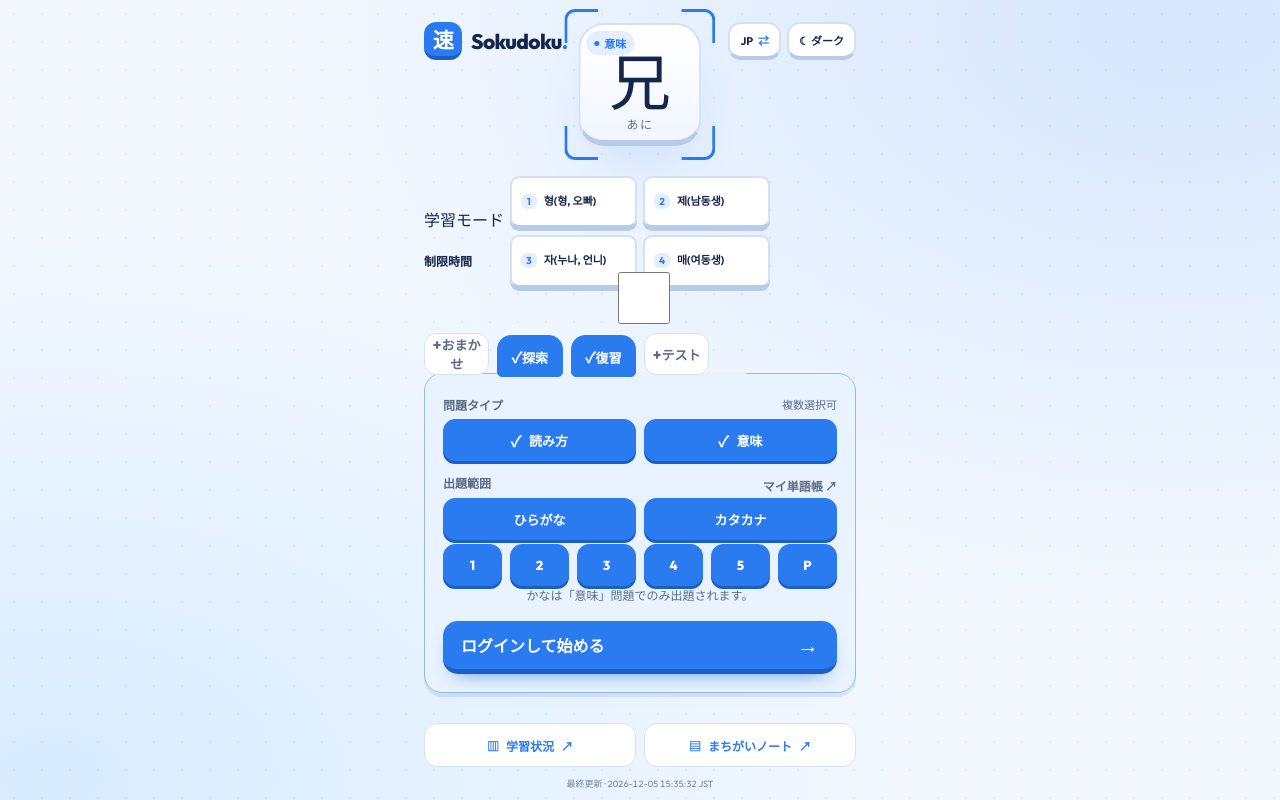
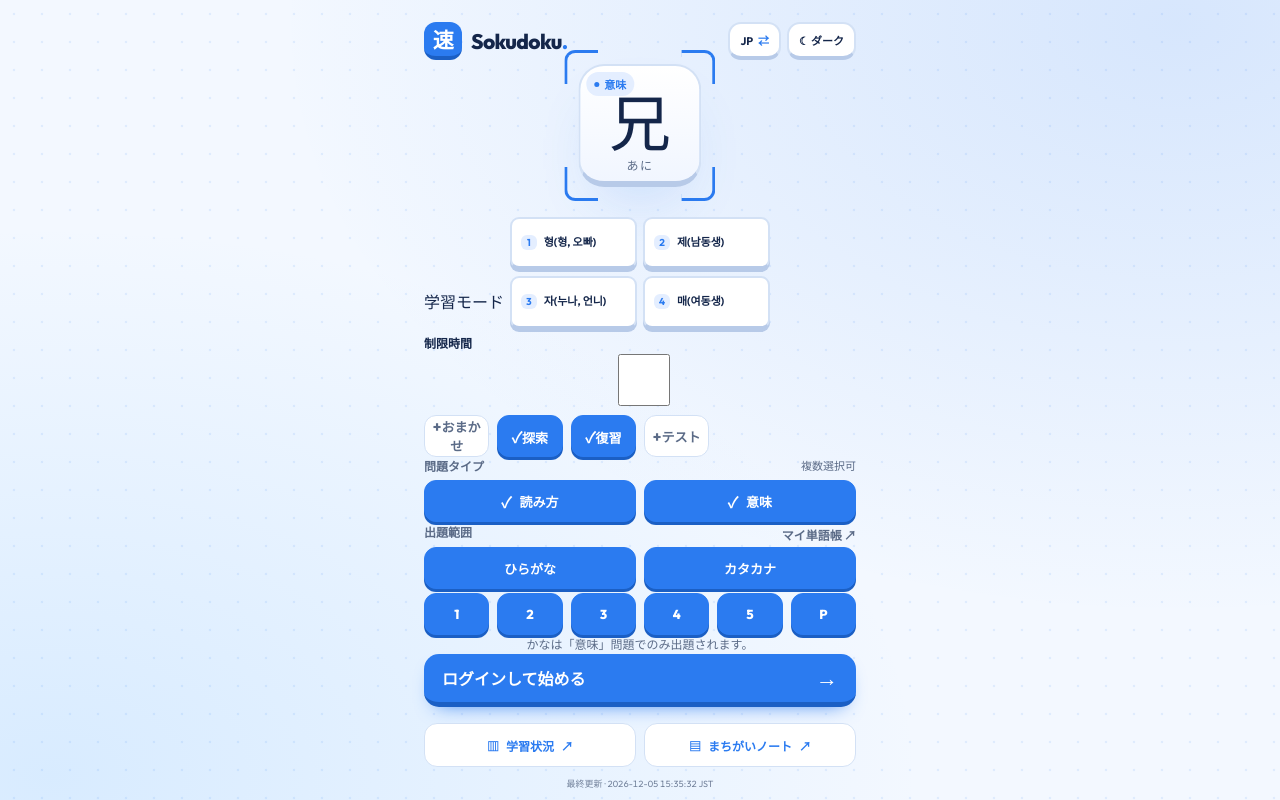
Before and after one commit to leedevjp/Sokudoku, a Next.js app: page / in a window 1280 px wide. Built offline with nearby package versions, Linux system fonts and the light colour scheme; no server answers.

Commit message:
refactor(home): remove overlapping folder/button overrides from legacy CSS

```diff
--- a/styles/home-compact.css
+++ b/styles/home-compact.css
@@ -405,128 +405,5 @@
   .home-shell .home-visual { margin-top: 6px; }
 }
 
-
-/* The selected training mode is a raised folder tab. The other controls live
-   on its matching pastel folder surface, not inside a thin outline. All four
-   mode buttons keep the same four-column grid and exact tap dimensions. */
-.home-mode-folder {
-  --folder-surface: #e9f3ff;
-  --folder-border: #98b9e9;
-  --folder-shadow: rgb(41 106 179 / 12%);
-  position: relative;
-  min-width: 0;
-}
-.home-mode-folder.folder-auto {
-  --folder-surface: #e7ffe6;
-  --folder-border: #92dcb0;
-  --folder-shadow: rgb(67 161 94 / 14%);
-}
-.home-mode-folder.folder-exam {
-  --folder-surface: #fff4d4;
-  --folder-border: #e7cc76;
-  --folder-shadow: rgb(165 129 39 / 14%);
-}
-.home-mode-folder .home-folder-tabs {
-  position: relative;
-  z-index: 2;
-}
-.home-shell .home-actions .home-folder-tabs .training-modes {
-  position: relative;
-  z-index: 4;
-  margin-bottom: 0;
-}
-.home-mode-folder .home-folder-body {
-  position: relative;
-  z-index: 1;
-  min-width: 0;
-  margin-top: -2px;
-  padding: clamp(12px, 2.4vw, 18px);
-  padding-top: clamp(16px, 3vw, 22px);
-  border: 1.5px solid var(--folder-border);
-  border-radius: 18px;
-  background: var(--folder-surface);
-  box-shadow: 0 4px 0 var(--folder-shadow), 0 12px 24px -22px var(--folder-shadow);
-}
-.home-mode-folder .home-folder-body .home-setting-group:not(:last-child) {
-  margin-bottom: 12px;
-}
-.home-mode-folder .home-folder-body .home-launch-group {
-  margin-top: 16px;
-}
-.home-mode-folder .home-folder-body .training-levels:last-child {
-  margin-bottom: 0;
-}
-.home-mode-folder .home-folder-body .kana-hint {
-  margin-bottom: 0;
-}
-/* The selected folder tab sits slightly over the body to visually join them.
-   Manual's joint backdrop remains behind two full-size independent buttons. */
-.home-mode-folder .home-folder-tabs .training-modes > button[aria-pressed="true"] {
-  border-radius: 14px 14px 5px 5px;
-  position: relative;
-  z-index: 4;
-  transform: translateY(2px);
-  box-shadow: none;
-}
-.home-mode-folder.folder-manual .training-mode-pair-frame {
-  background: var(--folder-surface);
-  border-color: var(--folder-border);
-  border-radius: 17px 17px 2px 2px;
-  margin-bottom: -3px;
-}
-.home-mode-folder.folder-auto .training-mode-pair-frame,
-.home-mode-folder.folder-exam .training-mode-pair-frame {
-  border-color: var(--line);
-}
-.home-mode-folder.folder-exam .training-mode-exam[aria-pressed="true"] {
-  background: linear-gradient(155deg, #fff5ae, #f6da75 84%);
-  border-color: #d9b95b;
-  color: #634910;
-}
-.home-mode-folder.folder-exam .home-folder-body .primary {
-  background: linear-gradient(155deg, #ffe79a, #f2d273);
-  color: #634910;
-  border-bottom-color: #c5a64e;
-  box-shadow: 0 8px 18px -13px #b68e33;
-}
-/* Small flat bridges mask the panel's top border under the active tab,
-   making it look like the tab and folder are cut from one piece. */
-.home-mode-folder .home-folder-tabs::after {
-  content: "";
-  position: absolute;
-  bottom: -3px;
-  height: 6px;
-  background: var(--folder-surface);
-  z-index: 3;
-  pointer-events: none;
-}
-.home-mode-folder.folder-auto .home-folder-tabs::after {
-  left: 0;
-  width: calc((100% - 24px) / 4);
-}
-.home-mode-folder.folder-manual .home-folder-tabs::after {
-  left: calc((100% - 24px) / 4 + 8px);
-  width: calc((100% - 24px) / 2 + 8px);
-}
-.home-mode-folder.folder-exam .home-folder-tabs::after {
-  right: 0;
-  width: calc((100% - 24px) / 4);
-}
-.home-actions > .home-secondary-actions {
-  margin-top: 22px;
-}
-@media (min-height: 921px) {
-  .home-shell .home-actions > .home-secondary-actions {
-    margin-top: 0;
-  }
-}
-@media (max-width: 370px) {
-  .home-mode-folder.folder-auto .home-folder-tabs::after,
-  .home-mode-folder.folder-exam .home-folder-tabs::after {
-    width: calc((100% - 15px) / 4);
-  }
-  .home-mode-folder.folder-manual .home-folder-tabs::after {
-    left: calc((100% - 15px) / 4 + 5px);
-    width: calc((100% - 15px) / 2 + 5px);
-  }
-}
+/* Folder layout moved to styles/home/folder.css; this file only handles
+   compact home layout and preview responsiveness. */
```
